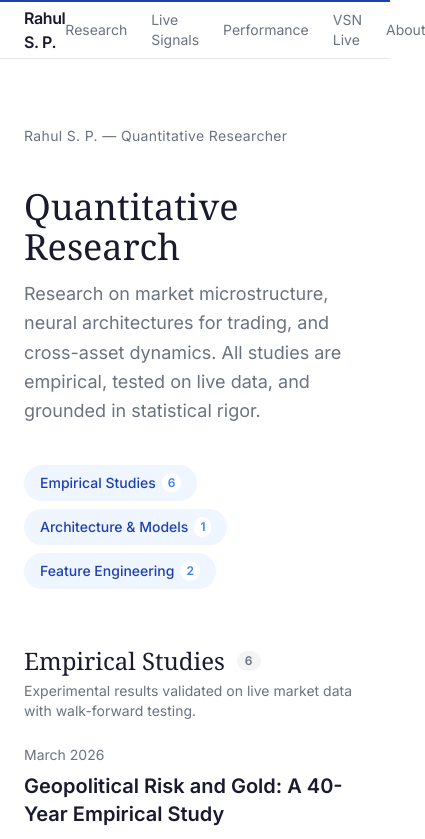
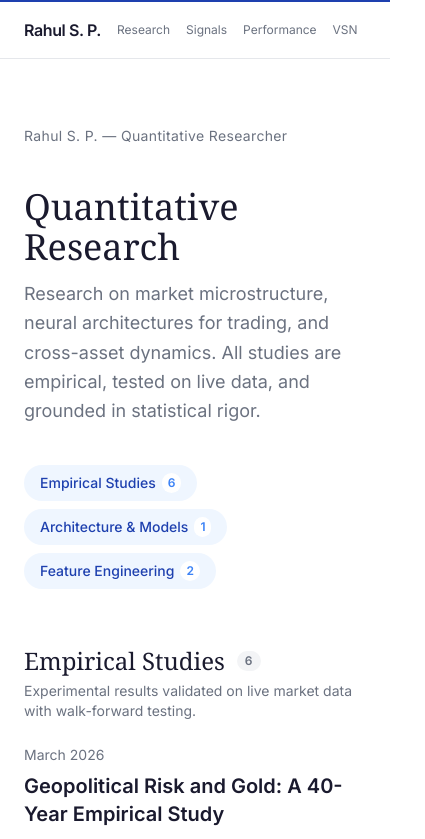
Before and after one commit to Rahul2304SP/rahulsp-research, a Next.js app: page / in a window 390 px wide. Shown: the top 839 px of the page, 425 px wide, since content can reach past the window. Built offline with nearby package versions, Linux system fonts and the light colour scheme.

Commit message:
Fix mobile nav: name no longer overlapped, scrollable links

```diff
--- a/src/app/globals.css
+++ b/src/app/globals.css
@@ -1,6 +1,9 @@
 @tailwind base;
 @tailwind components;
 @tailwind utilities;
+
+.no-scrollbar::-webkit-scrollbar { display: none; }
+.no-scrollbar { -ms-overflow-style: none; scrollbar-width: none; }
 
 /* KaTeX styles loaded via CDN in layout */
 
--- a/src/app/layout.tsx
+++ b/src/app/layout.tsx
@@ -39,41 +39,25 @@ export default function RootLayout({
           <div className="mx-auto max-w-4xl px-6 h-14 flex items-center justify-between">
             <a
               href="/"
-              className="text-[#1a1a2e] font-semibold tracking-tight"
+              className="text-[#1a1a2e] font-semibold tracking-tight shrink-0"
             >
               Rahul S. P.
             </a>
-            <div className="flex items-center gap-6 text-sm">
-              <a
-                href="/"
-                className="text-[#6b7280] hover:text-[#1e40af] transition-colors"
-              >
-                Research
-              </a>
-              <a
-                href="/signals"
-                className="text-[#6b7280] hover:text-[#1e40af] transition-colors"
-              >
-                Live Signals
-              </a>
-              <a
-                href="/performance"
-                className="text-[#6b7280] hover:text-[#1e40af] transition-colors"
-              >
-                Performance
-              </a>
-              <a
-                href="/vsn"
-                className="text-[#6b7280] hover:text-[#1e40af] transition-colors"
-              >
-                VSN Live
-              </a>
-              <a
-                href="/about"
-                className="text-[#6b7280] hover:text-[#1e40af] transition-colors"
-              >
-                About
-              </a>
+            {/* Desktop nav */}
+            <div className="hidden md:flex items-center gap-6 text-sm">
+              <a href="/" className="text-[#6b7280] hover:text-[#1e40af] transition-colors">Research</a>
+              <a href="/signals" className="text-[#6b7280] hover:text-[#1e40af] transition-colors">Signals</a>
+              <a href="/performance" className="text-[#6b7280] hover:text-[#1e40af] transition-colors">Performance</a>
+              <a href="/vsn" className="text-[#6b7280] hover:text-[#1e40af] transition-colors">VSN Live</a>
+              <a href="/about" className="text-[#6b7280] hover:text-[#1e40af] transition-colors">About</a>
+            </div>
+            {/* Mobile nav - scrollable row */}
+            <div className="flex md:hidden items-center gap-4 text-xs overflow-x-auto ml-4 no-scrollbar">
+              <a href="/" className="text-[#6b7280] hover:text-[#1e40af] whitespace-nowrap">Research</a>
+              <a href="/signals" className="text-[#6b7280] hover:text-[#1e40af] whitespace-nowrap">Signals</a>
+              <a href="/performance" className="text-[#6b7280] hover:text-[#1e40af] whitespace-nowrap">Performance</a>
+              <a href="/vsn" className="text-[#6b7280] hover:text-[#1e40af] whitespace-nowrap">VSN</a>
+              <a href="/about" className="text-[#6b7280] hover:text-[#1e40af] whitespace-nowrap">About</a>
             </div>
           </div>
         </nav>
```
